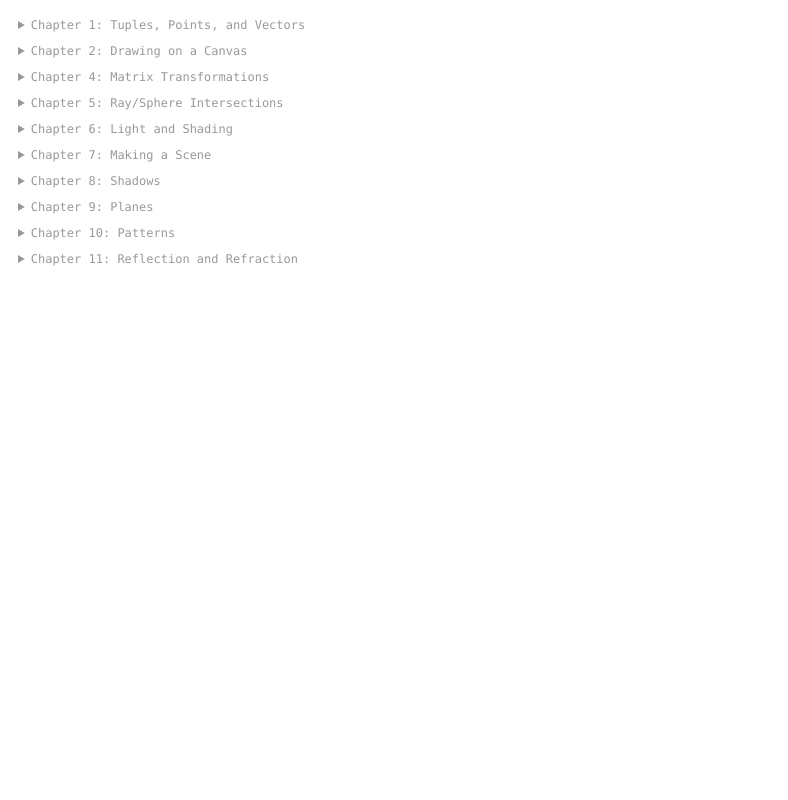
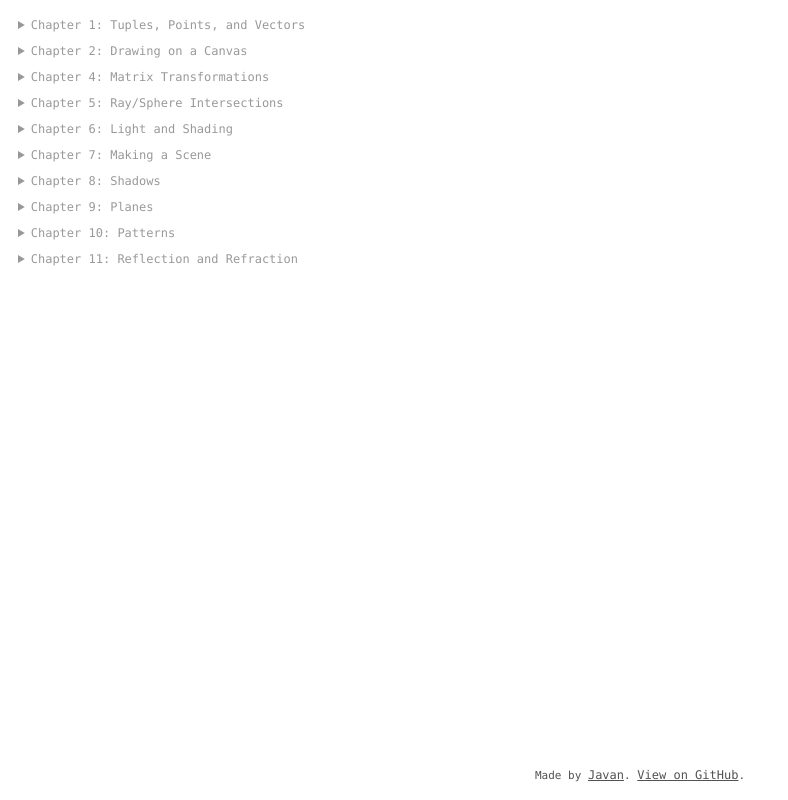
Before and after one commit to javan/ray-tracer-challenge, a website built with webpack: page public/index.html in a window 1280 px wide. Shown: the whole page, without its empty margins (0-788 px from the left). Built offline with nearby package versions, Linux system fonts and the light colour scheme; what stimulus would draw is missing.

Commit message:
Add footer

```diff
--- a/public/index.html
+++ b/public/index.html
@@ -7,6 +7,7 @@
   <script src="bundle.js" async></script>
 </head>
 <body>
+  <main>
     <details
       data-controller="chapter"
       data-action="toggle->chapter#toggle"
@@ -86,5 +87,10 @@
       <summary>Chapter 11: Reflection and Refraction</summary>
       <div data-target="chapter.content"></div>
     </details>
+  </main>
+  <footer>
+    Made by <a href="https://javan.us">Javan</a>.
+    <a href="https://github.com/javan/ray-tracer-challenge">View on GitHub</a>.
+  </footer>
 </body>
 </html>
--- a/public/main.css
+++ b/public/main.css
@@ -8,6 +8,31 @@
 
 body {
   padding: 1.5em;
+  display: flex;
+  flex-direction: column;
+  min-height: 100vh;
+}
+
+main {
+  flex: 1 0 auto;
+}
+
+footer {
+  flex-shrink: 0;
+  font-size: 11px;
+  text-align: center;
+  margin: 3em 1em 0 1em;
+  color: #525252;
+}
+
+a {
+  color: inherit;
+}
+
+a:active,
+a:hover {
+  color: inherit;
+  outline: 0;
 }
 
 details, form, p {
```
Lines whose indentation alone changed are shown as unchanged.
